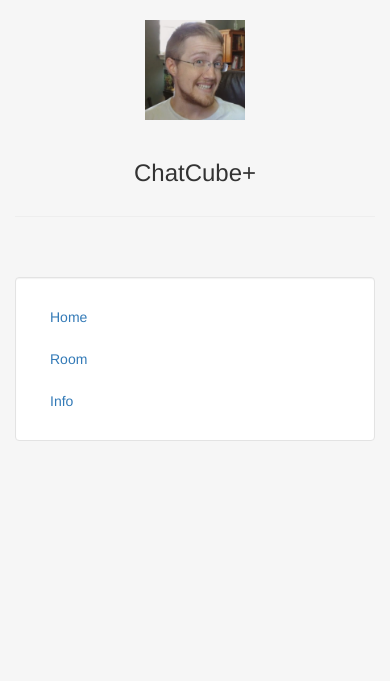
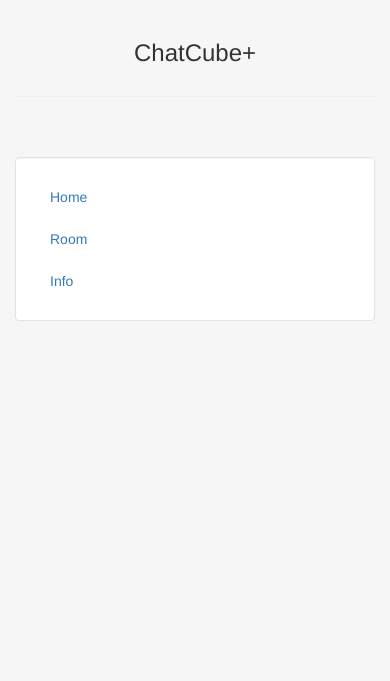
Before and after one commit to Forev3rr/ChatCube-, a Django app: page /rooms/ in a window 390 px wide. Shown: the top 681 px of the page. Run offline with Django 3.2, Linux system fonts and the light colour scheme; data that the repository does not hold is empty.

Commit message:
Removing image that doesnt show up on home page

```diff
--- a/ChatCube/users/templates/users/header.html
+++ b/ChatCube/users/templates/users/header.html
@@ -19,12 +19,6 @@
 <body class="body" style="background-color:#f6f6f6">
 	<div class="container-fluid" style="min-height:95%; ">
 		<div class="row">
-			  <div class="col-sm-2">
-				  <br>
-				  <center>
-					<img src="{% static 'users/img/profile.jpg' %}" class="img-responsive" style='max-height:100px;' alt="face">
-				  </center>
-			  </div>
 			  <div class="col-sm-10">
 				  <br>
 				  <center>
```
